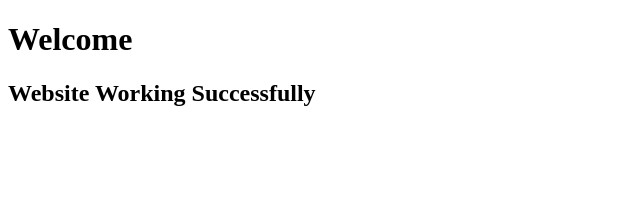
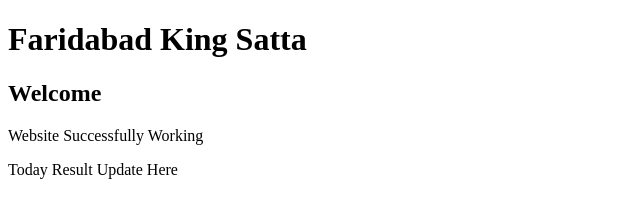
Before and after one commit to keshavbhai5678912/Https-Faridabadkingsatta.com, a plain HTML site: page index.html in a window 1280 px wide. Shown: the whole page, without its empty margins (0-640 px from the left). Drawn offline with Linux system fonts and the light colour scheme.

Commit message:
Update title and content in index.html

```diff
--- a/index.html
+++ b/index.html
@@ -1,10 +1,15 @@
 <!DOCTYPE html>
 <html>
 <head>
-<title>My Website</title>
+<title>Faridabad King Satta</title>
 </head>
+
 <body>
-<h1>Welcome</h1>
-<h2>Website Working Successfully</h2>
+
+<h1>Faridabad King Satta</h1>
+<h2>Welcome</h2>
+<p>Website Successfully Working</p>
+<p>Today Result Update Here</p>
+
 </body>
 </html>
```
